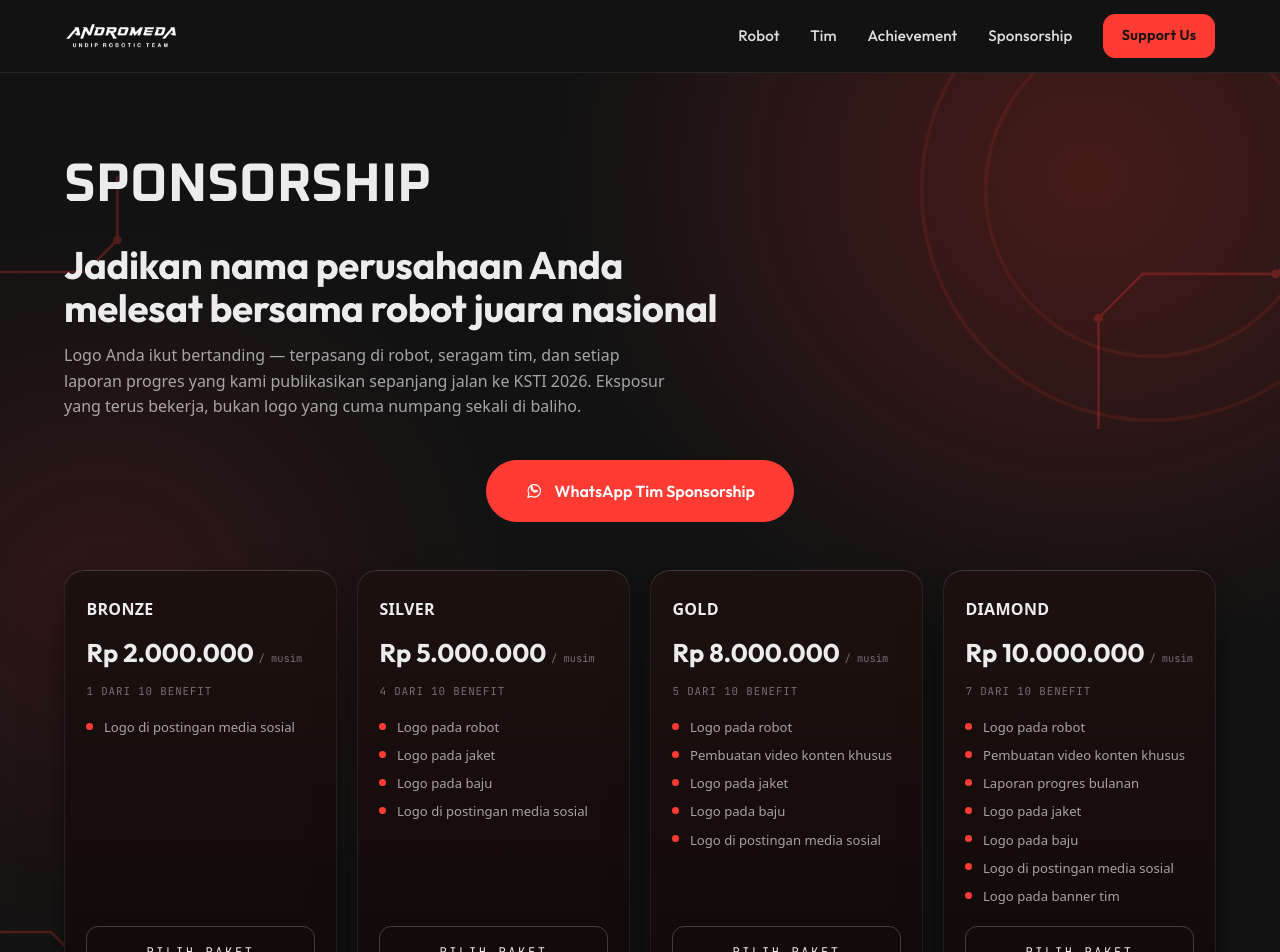
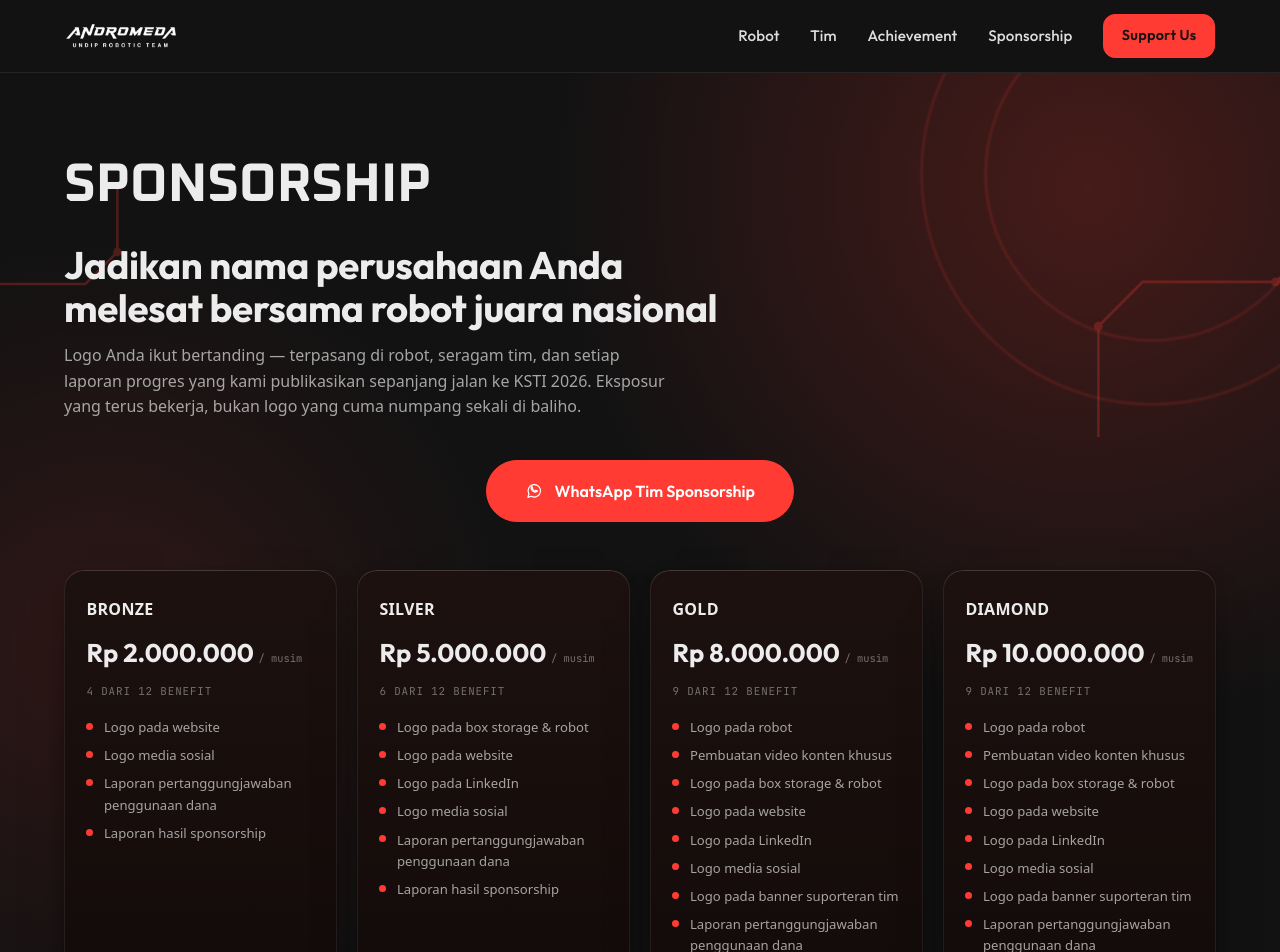
Before and after one commit to Htech5/andromeda, a Next.js app: page /sponsorship in a window 1280 px wide. Shown: the top 952 px of the page. Built offline with nearby package versions, Linux system fonts and the light colour scheme.

Commit message:
change benefit

```diff
--- a/src/data/sponsorship.ts
+++ b/src/data/sponsorship.ts
@@ -18,15 +18,17 @@
 
 export const benefits: { label: string; tiers: boolean[] }[] = [
   { label: "Nama perusahaan di tim", tiers: [false, false, false, false, true] },
-  { label: "Logo pada robot", tiers: [false, true, true, true, true] },
-  { label: "Hak eksklusif research article", tiers: [false, false, false, false, true] },
+  { label: "Logo pada robot", tiers: [false, false, true, true, true] },
+  { label: "Hak eksklusif pada research article", tiers: [false, false, false, false, true] },
   { label: "Pembuatan video konten khusus", tiers: [false, false, true, true, true] },
-  { label: "Laporan progres bulanan", tiers: [false, false, false, true, true] },
+  { label: "Logo pada box storage & robot", tiers: [false, true, true, true, true] },
   { label: "Iklan khusus", tiers: [false, false, false, false, true] },
-  { label: "Logo pada jaket", tiers: [false, true, true, true, true] },
-  { label: "Logo pada baju", tiers: [false, true, true, true, true] },
-  { label: "Logo di postingan media sosial", tiers: [true, true, true, true, true] },
-  { label: "Logo pada banner tim", tiers: [false, false, false, true, true] },
+  { label: "Logo pada website", tiers: [true, true, true, true, true] },
+  { label: "Logo pada LinkedIn", tiers: [false, true, true, true, true] },
+  { label: "Logo media sosial", tiers: [true, true, true, true, true] },
+  { label: "Logo pada banner suporteran tim", tiers: [false, false, true, true, true] },
+  { label: "Laporan pertanggungjawaban penggunaan dana", tiers: [true, true, true, true, true] },
+  { label: "Laporan hasil sponsorship", tiers: [true, true, true, true, true] },
 ];
 
 export const budget = [
```
